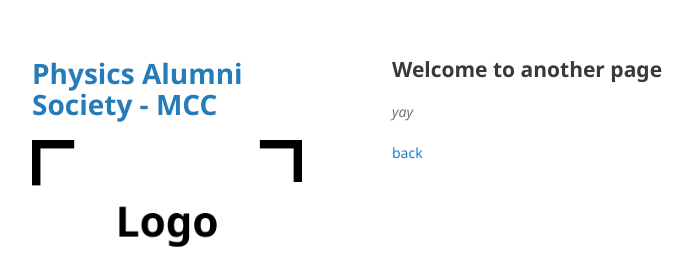
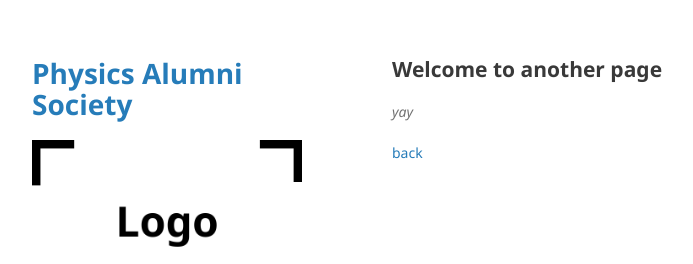
Before and after one commit to MCCPAS/mccpas.github.io, a Jekyll site: the page built from another-page.md, in a window 1280 px wide. Shown: the top 264 px of the page, without its empty margins (178-871 px from the left). Built offline with Jekyll 4.4.1, drawn with Linux system fonts in a browser that asks for light colours; our own code applies the rules of GitHub Pages for plain Markdown files; some of the changed lines change nothing that is shown.

Commit message:
daily commit

```diff
--- a/_config.yml
+++ b/_config.yml
@@ -1,4 +1,4 @@
-title: Physics Alumni Society - MCC
+title: Minimal theme
 logo: /assets/img/logo.png
 description: Minimal is a theme for GitHub Pages.
 show_downloads: true
--- a/_layouts/default.html
+++ b/_layouts/default.html
@@ -15,8 +15,8 @@
   <body>
     <div class="wrapper">
       <header>
-        <h1><a href="{{ "/" | absolute_url }}">{{ site.title | default: site.github.repository_name }}</a></h1>
-
+        <!-- <h1><a href="{{ "/" | absolute_url }}">{{ site.title | default: site.github.repository_name }}</a></h1> -->
+        <h1><a>Physics Alumni Society</a></h1>
         {% if site.logo %}
           <img src="{{site.logo | relative_url}}" alt="Logo" />
         {% endif %}
```
Also changed, not shown: 1 other file.
